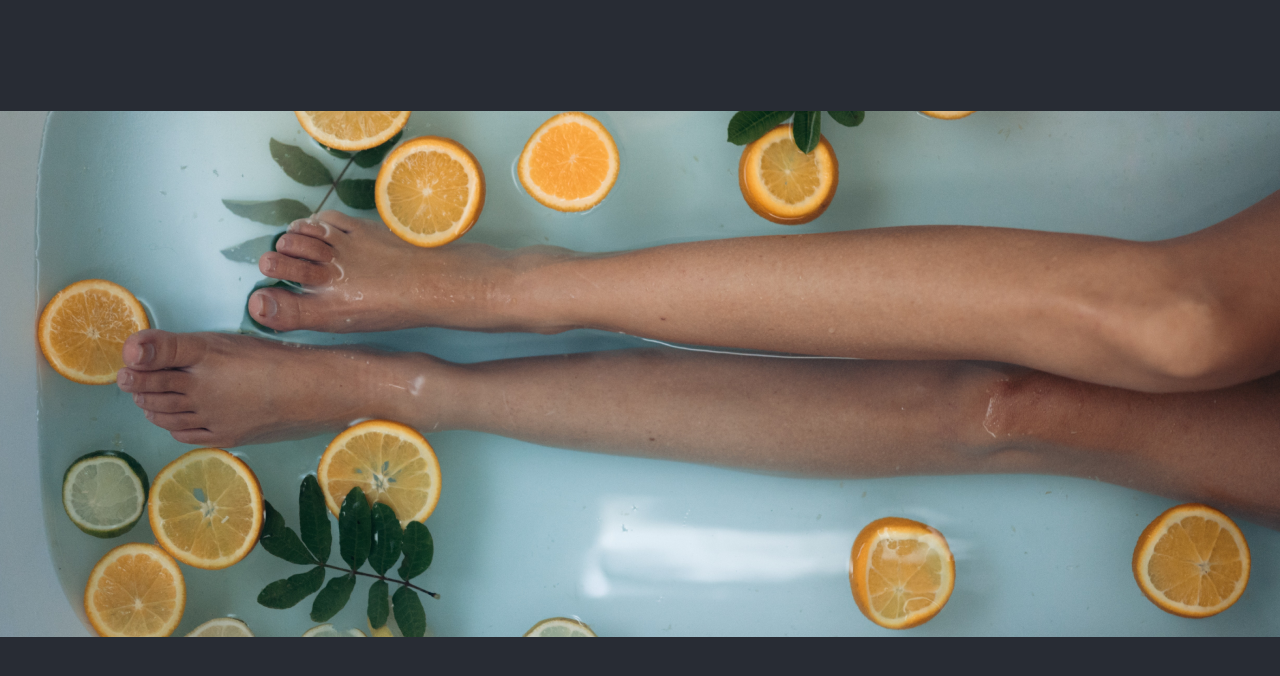
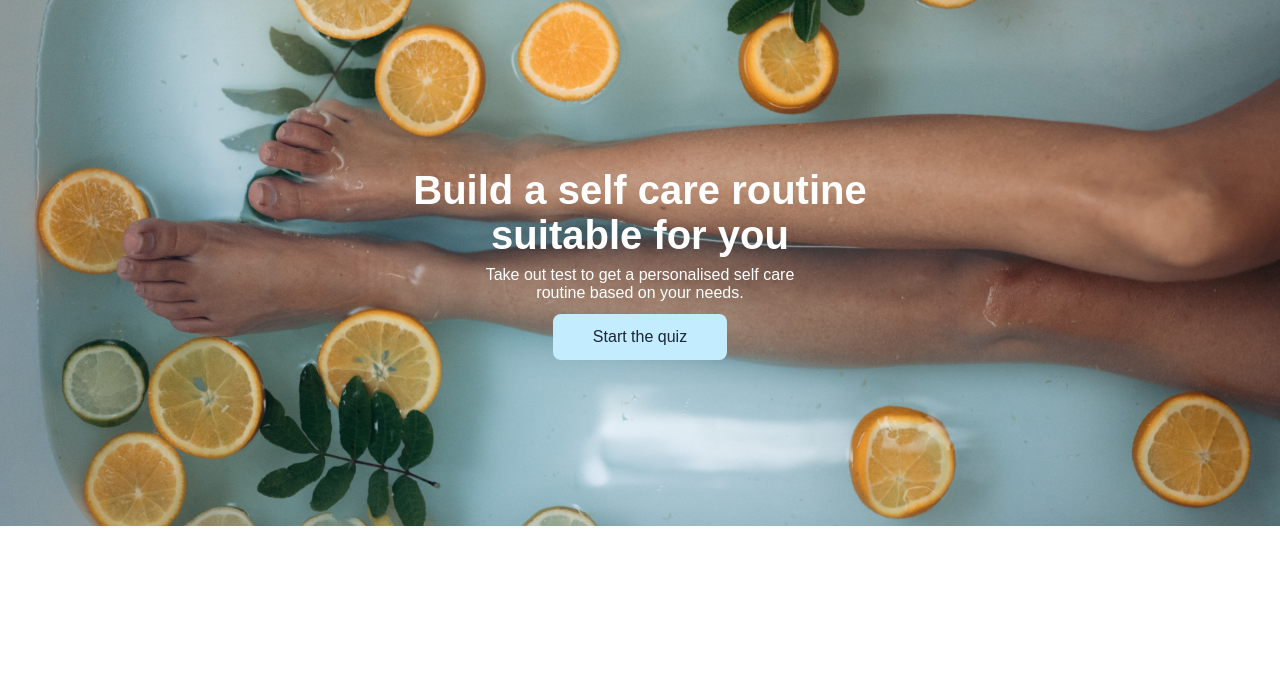
Before and after one commit to ivaylokonsulov/frontend-task-skincare-quiz, a React (Create React App) app: page / in a window 1280 px wide. Shown: the top 676 px of the page. Built offline with nearby package versions, Linux system fonts and the light colour scheme.

Commit message:
Completed main page React component.

```diff
--- a/src/App.css
+++ b/src/App.css
@@ -2,26 +2,77 @@
   text-align: center;
 }
 
-.App-header {
-  background-color: #282c34;
+.main-page {
+  justify-items: center;
+  background-color: #FFFFFF;
   min-height: 100vh;
-  display: flex;
-  flex-direction: column;
-  align-items: center;
-  justify-content: center;
-  font-size: calc(10px + 2vmin);
-  color: white;
+  color: #FFFFFF;
+  display: flex; /* Flex for content on main page */
+  flex-direction: column; /* Content flows vertically */
+  align-items: center; /* Center horizontally */
 }
 
-.App-link {
-  color: #61dafb;
+.main-page-img-div{
+  position: relative;
+  width: 1440px;
+  height: 526px;
+  background-image: url('./mainPagePhoto.png');
+  background-repeat: no-repeat;
+  background-size: cover; /* Ensure the background covers the div */
+  background-position: top; /* Center the background image */
+  display: flex; /* Flexbox for centering */
+  /* Content positioning */
+  align-items: center; /* Center content vertically */
+  justify-content: center; /* Center content horizontally */
 }
 
-@keyframes App-logo-spin {
-  from {
-    transform: rotate(0deg);
-  }
-  to {
-    transform: rotate(360deg);
-  }
+.main-page-title-div{
+  margin: 8px;
 }
+
+.main-page-content-div{
+  width: 583px;
+  text-align: center; /* Center text inside the content div */
+  height: 207px;
+  font-size: 40px;
+  font-weight: 600;
+  font-family: Arial; /* TODO change later to Grange*/
+  color: #FFFFFF;
+  justify-items: center;
+}
+
+.main-page-subtitle-div{
+  width: 327px;
+  height: 32px;
+  font-size: 16px;
+  font-weight: 400;
+  font-family: Arial; /* TODO change later to Proxima Nova*/
+  color: #FFFFFF;
+  margin: 8px;
+}
+
+.main-page-button-div{
+  vertical-align: bottom;
+}
+
+.start-the-quiz-button{
+  width: 174;
+  height: 47;
+  padding-left: 40px;
+  padding-top: 14px;
+  padding-right: 40px;
+  padding-bottom: 14px;
+  border-radius: 8px;
+  border: #C3EDFF;
+  background-color: #C3EDFF;
+  font-size: 16px;
+  font-weight: 500;
+  font-family: Arial; /* TODO change later Proxima Nova*/
+  color: #1C2635;
+  margin: 8px;
+}
+
+.start-the-quiz-button:hover{
+  background-color: #5fbadb;
+  cursor: pointer;
+}
--- a/src/App.js
+++ b/src/App.js
@@ -1,10 +1,19 @@
 import './App.css';
 import MainPage from './MainPage.js';
+import React, { useState } from "react";
+import QuizPage from "./QuizPage";
 
 function App() {
+  const [showQuiz, setShowQuiz] = useState(false);
+
+  /*  Lambda functio for controlling page visualization. */
+  const startQuiz = () => {
+    setShowQuiz(true); // Switch to quiz page
+  };
   return (
     <div className="App">
-          <MainPage />
+           {!showQuiz && <MainPage onStartQuiz={startQuiz} />}
+           {showQuiz && <QuizPage />}
     </div>
   );
 }
--- a/src/MainPage.js
+++ b/src/MainPage.js
@@ -1,13 +1,26 @@
-import mainPagePhoto from './mainPagePhoto.png';
-
-function MainPage() {
+/* Main page component*/
+function MainPage({onStartQuiz}) {
     return (
         <>
-        <header className="App-header">
-        <img src={mainPagePhoto} className="BackgroundImage" alt="female-legs-in-bath-with-oranges" />
+        <div className="main-page">
+            <div className="main-page-img-div">
+                <div className='main-page-content-div'>
+                    <div className='main-page-title-div'>
+                            Build a self care routine suitable for you
+                    </div>
+                    <div className='main-page-subtitle-div'>
+                        Take out test to get a personalised self care routine based on your needs.
+                    </div>
+                    <div className="main-page-button-div">
+                        <button className='start-the-quiz-button' onClick={onStartQuiz}>
+                            Start the quiz
+                        </button>
+                    </div>
+                </div>
+            </div>
         <p>
         </p>
-      </header>
+      </div>
       </>
     );
   }
--- /dev/null
+++ b/src/Questions.js
@@ -0,0 +1,25 @@
+/* Storing questions in an object, in a separate file for clarity */
+const questions = [
+    {
+      question: "What's your hair type or texture?",
+      options: ["Straight", "Curly", "Wavy", "Fine"],
+    },
+    {
+      question: "How often do you wash your hair?",
+      options: ["Daily", "Every other day", "Twice a week", "Once a week", "Once every two weeks"],
+    },
+    {
+      question: "What benefit do you look for in your hair products?",
+      options: ["Anti-breakage", "Hydration", "Soothing dry scalp", "Repairs the appearance of damaged hair", "Volume", "Curl and coil enhancing."],
+    },
+    {
+      question: "Is there anything troubling you about your hair?",
+      options: ["Breakage", "Frizz", "Scalp dryness", "Damage", "Tangling"],
+    },
+    {
+      question: "What is your natural hair color(s) today?",
+      options: ["Black", "Brown", "Blonde", "Red/Orange", "Silver/Grey"],
+    },
+  ];
+
+  export default questions;
--- /dev/null
+++ b/src/QuizPage.js
@@ -0,0 +1,30 @@
+import React, { useState } from "react";
+import questions from "./Questions";
+
+function QuizPage() {
+  const [currentQuestionIndex, setCurrentQuestionIndex] = useState(0);
+
+  const handleNext = () => {
+    if (currentQuestionIndex < questions.length - 1) {
+      setCurrentQuestionIndex(currentQuestionIndex + 1);
+    } else {
+      alert("Quiz Completed!");
+    }
+  };
+
+  return (
+    <div className="quiz-page">
+      <h1>{questions[currentQuestionIndex].question}</h1>
+      <ul>
+        {questions[currentQuestionIndex].options.map((option, index) => (
+          <li key={index}>{option}</li>
+        ))}
+      </ul>
+      <button onClick={handleNext}>
+        {currentQuestionIndex === questions.length - 1 ? "Finish" : "Next"}
+      </button>
+    </div>
+  );
+}
+
+export default QuizPage;
--- a/src/index.js
+++ b/src/index.js
@@ -3,6 +3,7 @@ import ReactDOM from 'react-dom';
 import './index.css';
 import App from './App';
 
+/* Rendering react components in the #root div. */
 ReactDOM.render(
   <React.StrictMode>
     <App />
```
Also changed, not shown: public/logo192.png (deleted), public/logo512.png (deleted).
